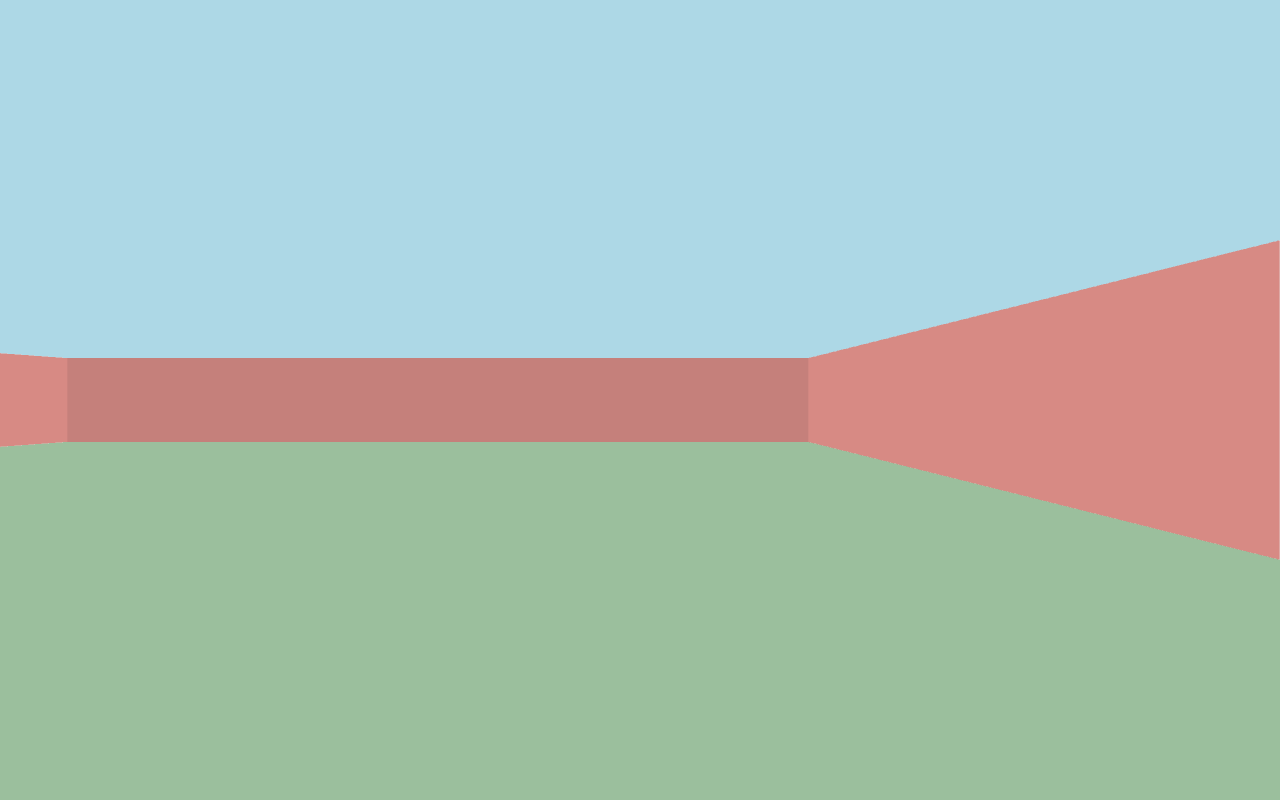
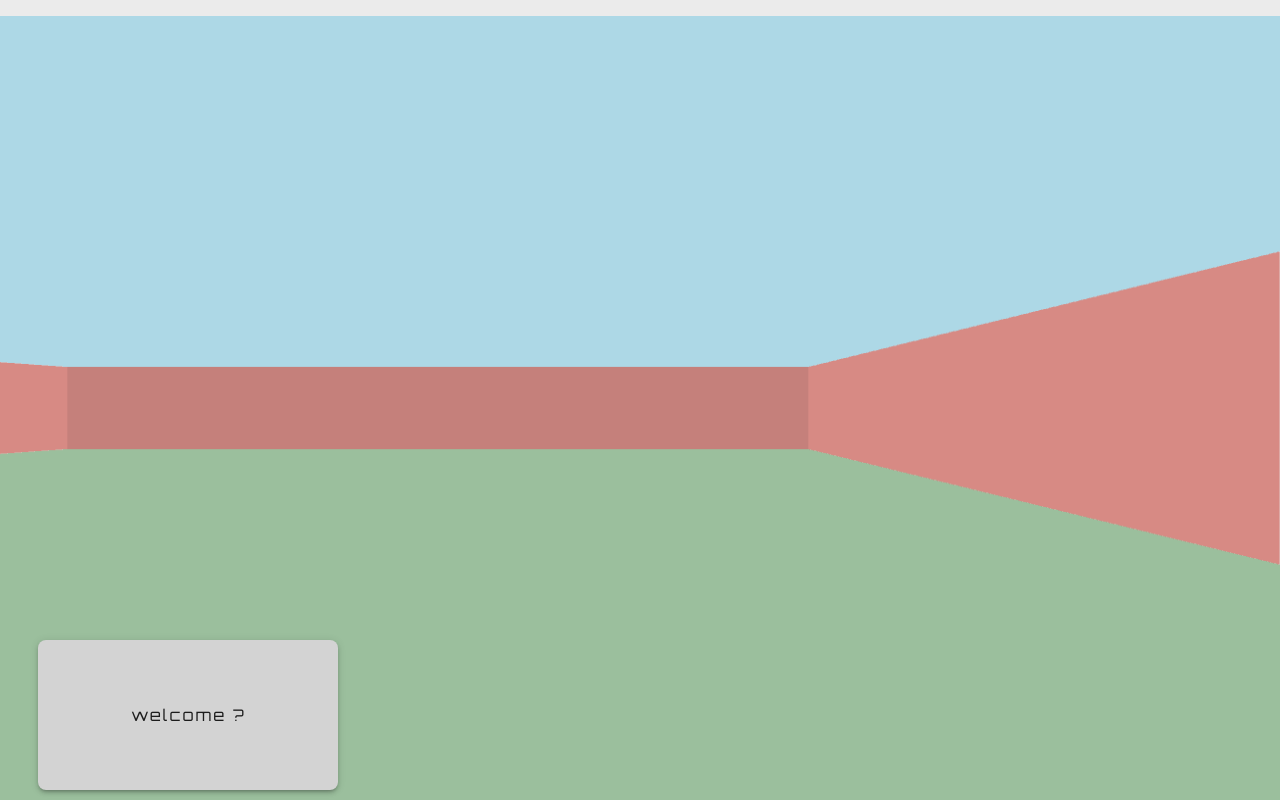
Before and after one commit to ninjakarate/IT43, a React (Vite) app: page / in a window 1280 px wide. Built offline with nearby package versions, Linux system fonts and the light colour scheme.

Commit message:
stub for keyboard input layout

```diff
--- a/src/App.tsx
+++ b/src/App.tsx
@@ -12,9 +12,23 @@ function App() {
       justifyContent={'center'}
       spacing={2}
     >
-      {/* <Typography fontFamily={'Orbitron'} letterSpacing={2}>
-        welcome ?
-      </Typography> */}
+      <Stack
+        position={'absolute'}
+        width={'300px'}
+        height={'150px'}
+        bgcolor={'lightgrey'}
+        borderRadius={2}
+        boxShadow={3}
+        alignItems={'center'}
+        justifyContent={'center'}
+        zIndex={1000}
+        top={'80%'}
+        left={'3%'}
+      >
+        <Typography fontFamily={'Orbitron'} letterSpacing={2}>
+          welcome ?
+        </Typography>
+      </Stack>
       <Raycastin />
     </Stack>
   )
--- a/src/main.tsx
+++ b/src/main.tsx
@@ -2,6 +2,7 @@ import React from 'react'
 import ReactDOM from 'react-dom/client'
 import App from './App.tsx'
 import { CssBaseline } from '@mui/material'
+import './styles.css';
 
 ReactDOM.createRoot(document.getElementById('root') as HTMLElement).render(
   <React.StrictMode>
--- /dev/null
+++ b/src/styles.css
@@ -0,0 +1,10 @@
+html,
+body,
+canvas,
+#root {
+  margin: 0;
+  padding: 0;
+  width: 100%;
+  height: 100%;
+  overflow: hidden;
+}
```
